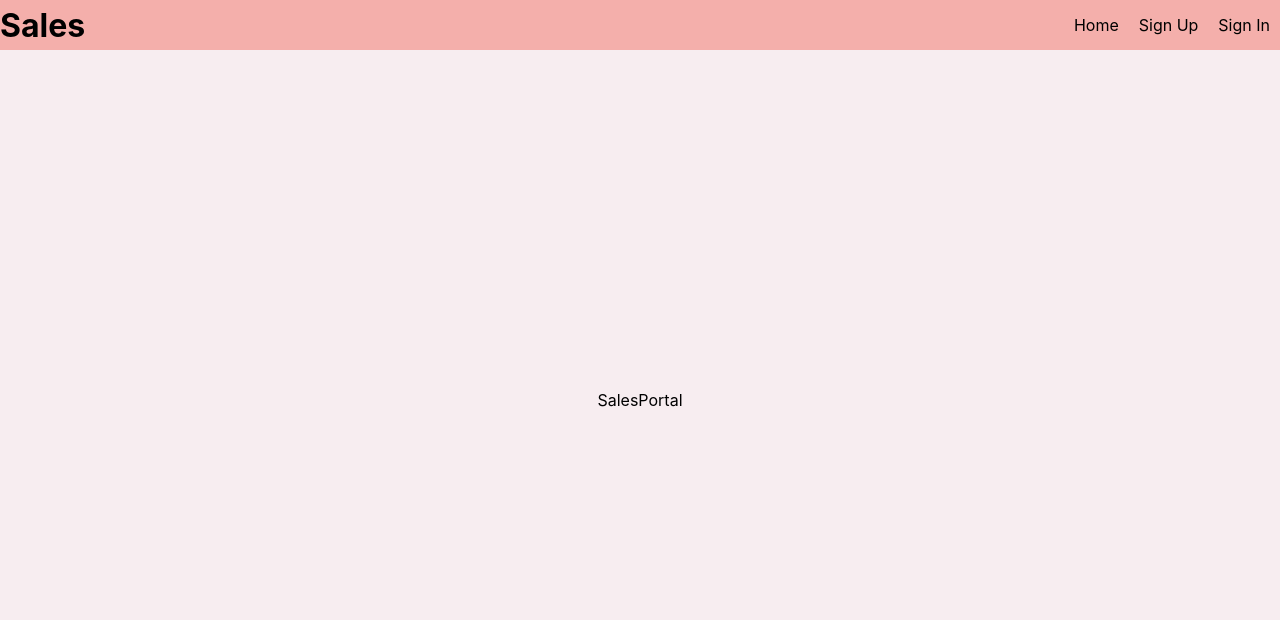
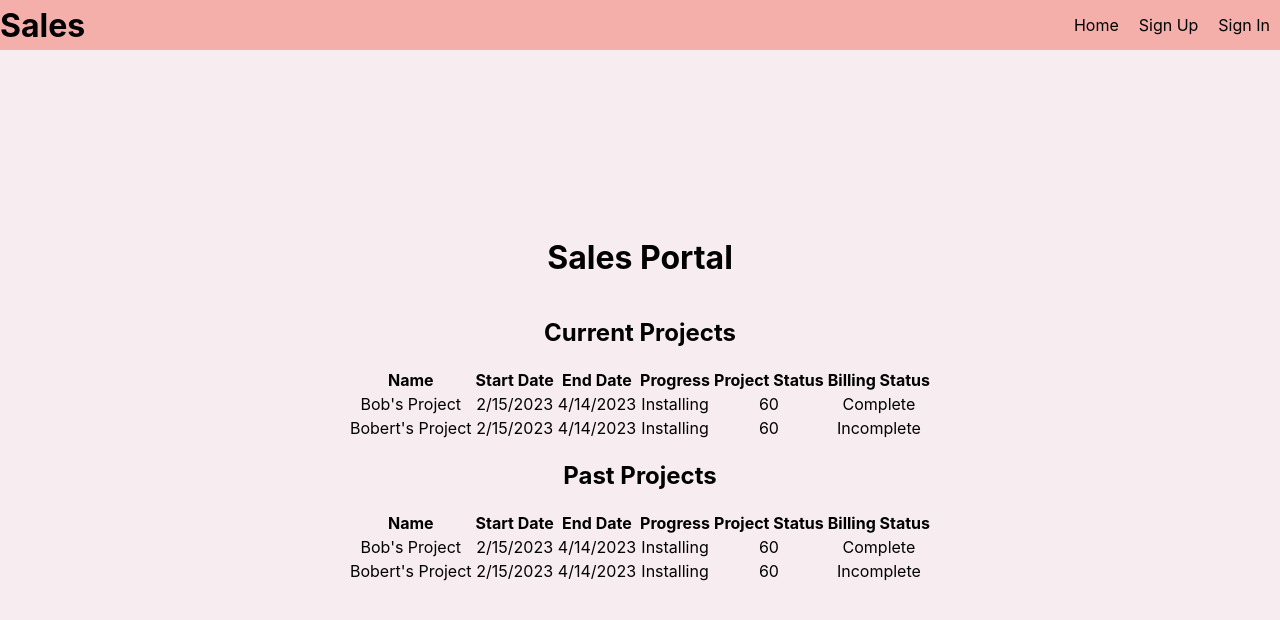
Before and after one commit to AidanGio/Dynamic-Ducks, a React (Create React App) app in the folder frontend/: page /salesportal in a window 1280 px wide. Shown: the top 620 px of the page. Built offline with nearby package versions, Linux system fonts and the light colour scheme.

Commit message:
Hardcoded Sales Portal Page

```diff
--- a/frontend/src/pages/SalesPortal.js
+++ b/frontend/src/pages/SalesPortal.js
@@ -1,10 +1,69 @@
 import React from "react";
 import SalesLayout from "../layouts/SalesLayout";
+
+// dummy projects for visual purposes, need to use projects from the database
+const dummyProjects = [
+  {name: "Bob's Project", startDate: "2/15/2023", endDate: "4/14/2023", progress: "Installing", status: 60, billing: true},
+  {name: "Bobert's Project", startDate: "2/15/2023", endDate: "4/14/2023", progress: "Installing", status: 60, billing: false},
+];
+function ProjectRow({project}){
+  return (
+    <tr>
+      <td>{project.name}</td>
+      <td>{project.startDate}</td>
+      <td>{project.endDate}</td>
+      <td>{project.progress}</td>
+      <td>{project.status}</td>
+      <td>{project.billing ? "Complete" : "Incomplete"}</td>
+    </tr>
+  );
+};
+
+function ProjectTable({projects, active}){
+  const rows = [];
+
+  function stringToDate(date){
+    const dateArray = date.split("/");
+    return new Date(dateArray[2],dateArray[0]-1,dateArray[1]);
+  }
+
+  // Need to filter projects so that the table will either only have current projects or past projects
+  // Tried doing it this way but it makes it so that the entire page disappears...
+  projects.forEach((project) => {
+    //if ((active && project.endDate.stringToDate().getTime() < new Date.getTime()) || (!active && project.endDate.stringToDate().getTime() > new Date.getTime())){
+    rows.push(
+      <ProjectRow project = {project} />
+    );
+    //}
+  });
+
+  return (
+    <table>
+      <thead>
+        <tr>
+          <th>Name</th>
+          <th>Start Date</th>
+          <th>End Date</th>
+          <th>Progress</th>
+          <th>Project Status</th>
+          <th>Billing Status</th>
+        </tr>
+      </thead>
+      <tbody>{rows}</tbody>
+    </table>
+  );
+};
 
 const SalesPortal = () => {
   return (
   <SalesLayout>
-    SalesPortal
+    <h1>Sales Portal</h1>
+    <div>
+      <h2>Current Projects</h2>
+        <ProjectTable projects={dummyProjects} />
+      <h2>Past Projects</h2>
+        <ProjectTable projects={dummyProjects}  />
+    </div>
   </SalesLayout>
   );
 };
```
